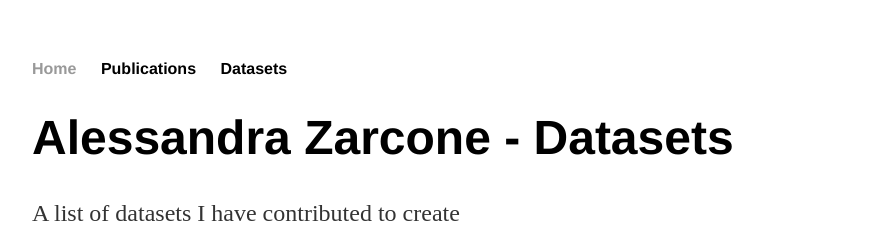
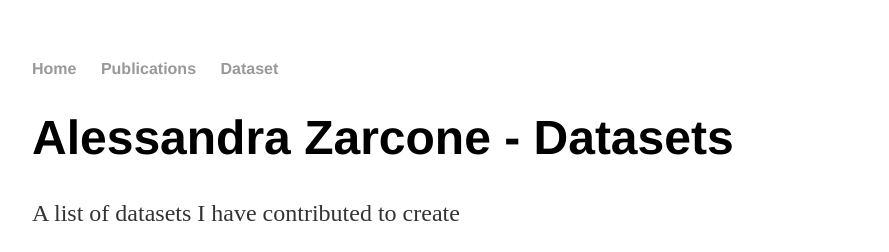
Before and after one commit to azarcone/azarcone_old.github.io, a Jekyll site: the page built from datasets.html, in a window 1280 px wide. Shown: the top 252 px of the page, without its empty margins (160-1049 px from the left). Built offline with Jekyll 4.4.1, drawn with Linux system fonts in a browser that asks for light colours.

Commit message:
Update default.html

```diff
--- a/_layouts/default.html
+++ b/_layouts/default.html
@@ -9,11 +9,11 @@
 			<nav>
 	    		<ul>
 	        		<li><a href="/">Home</a></li>
-				<li><a href="/publications"></a>Publications</li>
-				<li><a href="/datasets"></a>Datasets</li>
 		        <!--	<li><a href="/about">About</a></li>
 	        		<li><a href="/cv">CV</a></li>
 	        		<li><a href="/blog">Blog</a></li> -->
+				<li><a href="/publications">Publications</a></li>
+				<li><a href="/dataset">Dataset</a></li>
 	    		</ul>
 			</nav>
 			<div class="container">
```
